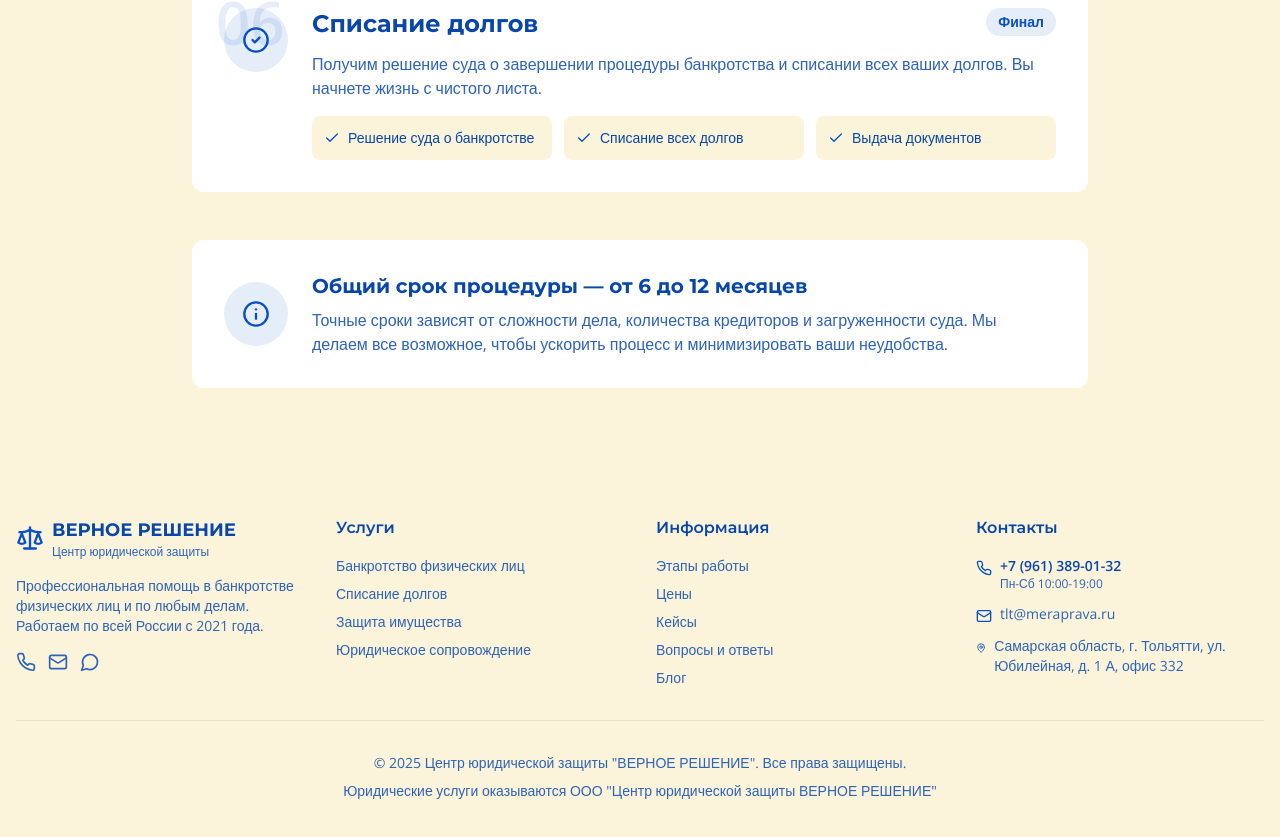
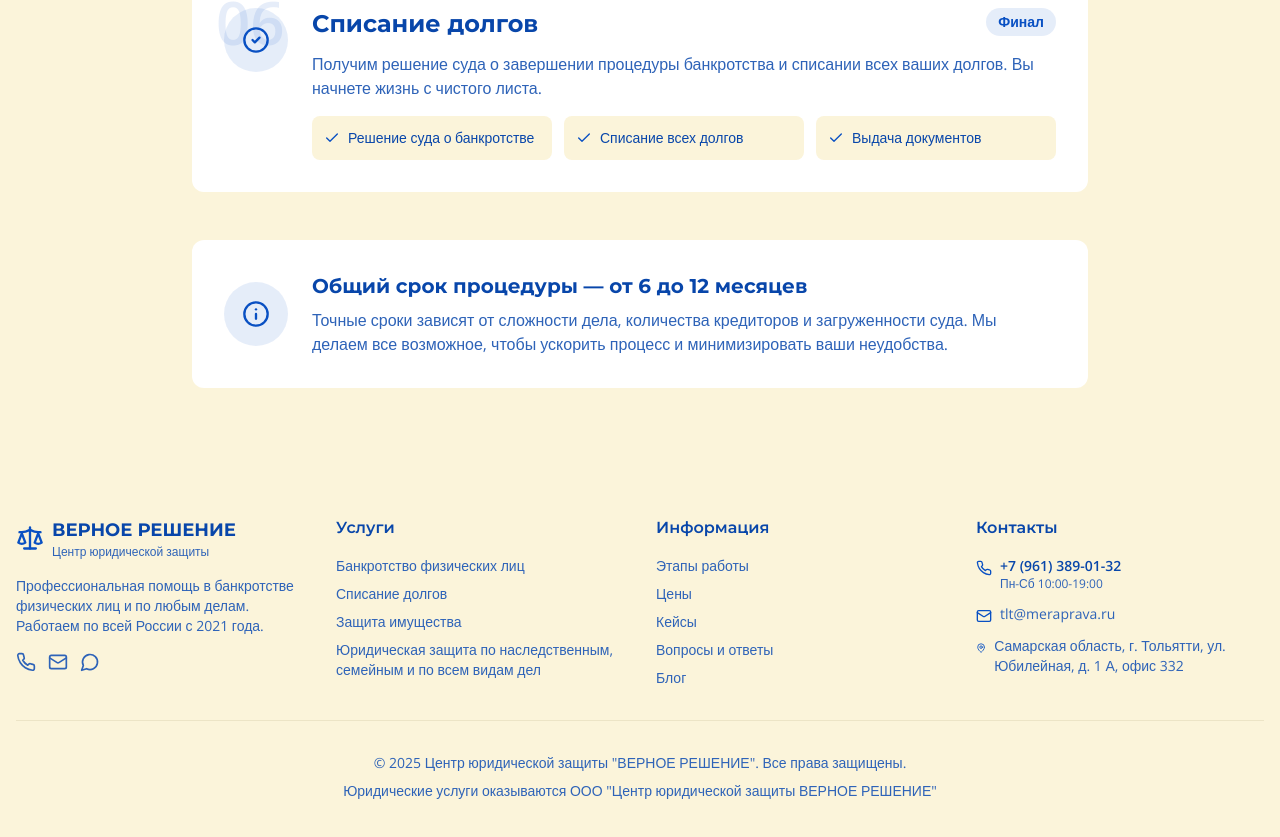
Before and after one commit to pr-poehali-dev/bankruptcy-website-project, a React (Vite) app: page / in a window 1280 px wide. Shown: the part 3958-4795 px from the top of the page. Built offline with nearby package versions, Linux system fonts and the light colour scheme.

Commit message:
Юридическая защита по наследственным, семейным и по всем видам дел

```diff
--- a/src/components/Footer.tsx
+++ b/src/components/Footer.tsx
@@ -38,7 +38,7 @@ const Footer = () => {
               <li><a href="#services" className="hover:text-primary transition-colors">Банкротство физических лиц</a></li>
               <li><a href="#services" className="hover:text-primary transition-colors">Списание долгов</a></li>
               <li><a href="#services" className="hover:text-primary transition-colors">Защита имущества</a></li>
-              <li><a href="#services" className="hover:text-primary transition-colors">Юридическое сопровождение</a></li>
+              <li><a href="#services" className="hover:text-primary transition-colors">Юридическая защита по наследственным, семейным и по всем видам дел</a></li>
             </ul>
           </div>
 
```
